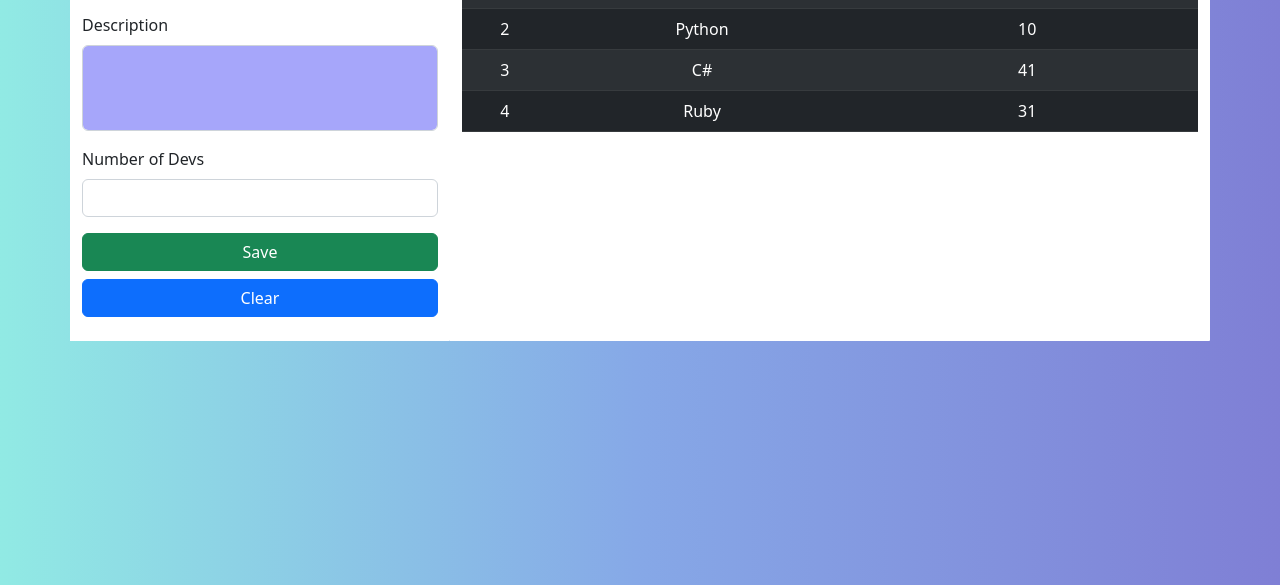
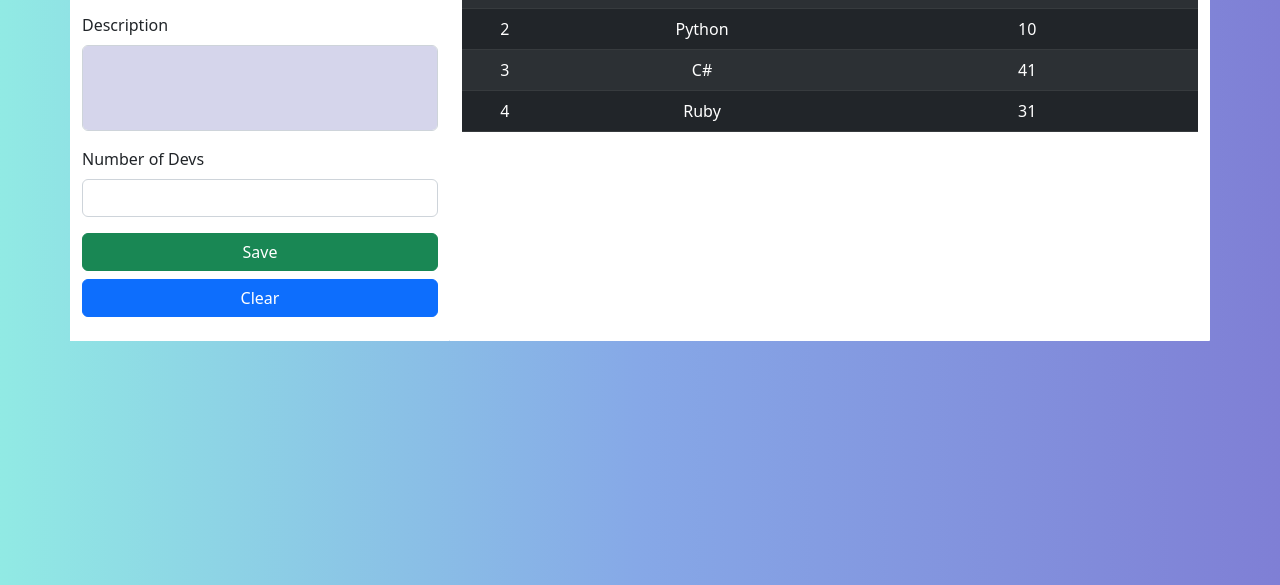
Before and after one commit to SnakeA117/StudentList, a plain HTML site: page interface.html in a window 1280 px wide. Shown: the part 215-800 px from the top of the page. Drawn offline with nearby package versions, Linux system fonts and the light colour scheme.

```diff
--- a/styles/interface.css
+++ b/styles/interface.css
@@ -1,6 +1,6 @@
 #description{
     resize: none;
-    background-color: rgb(166, 166, 250);
+    background-color: rgb(213, 213, 235);
 }
 
 .center{
```
